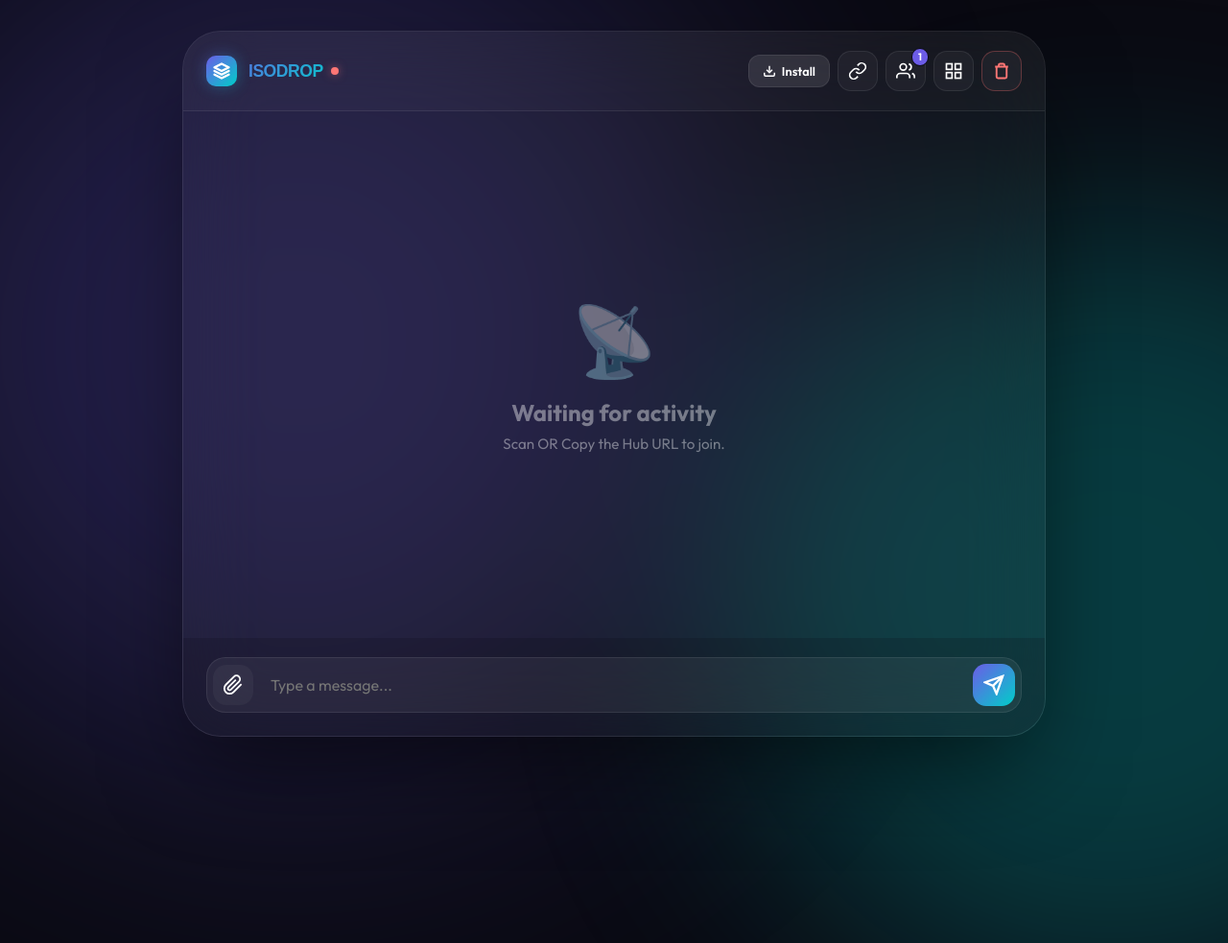
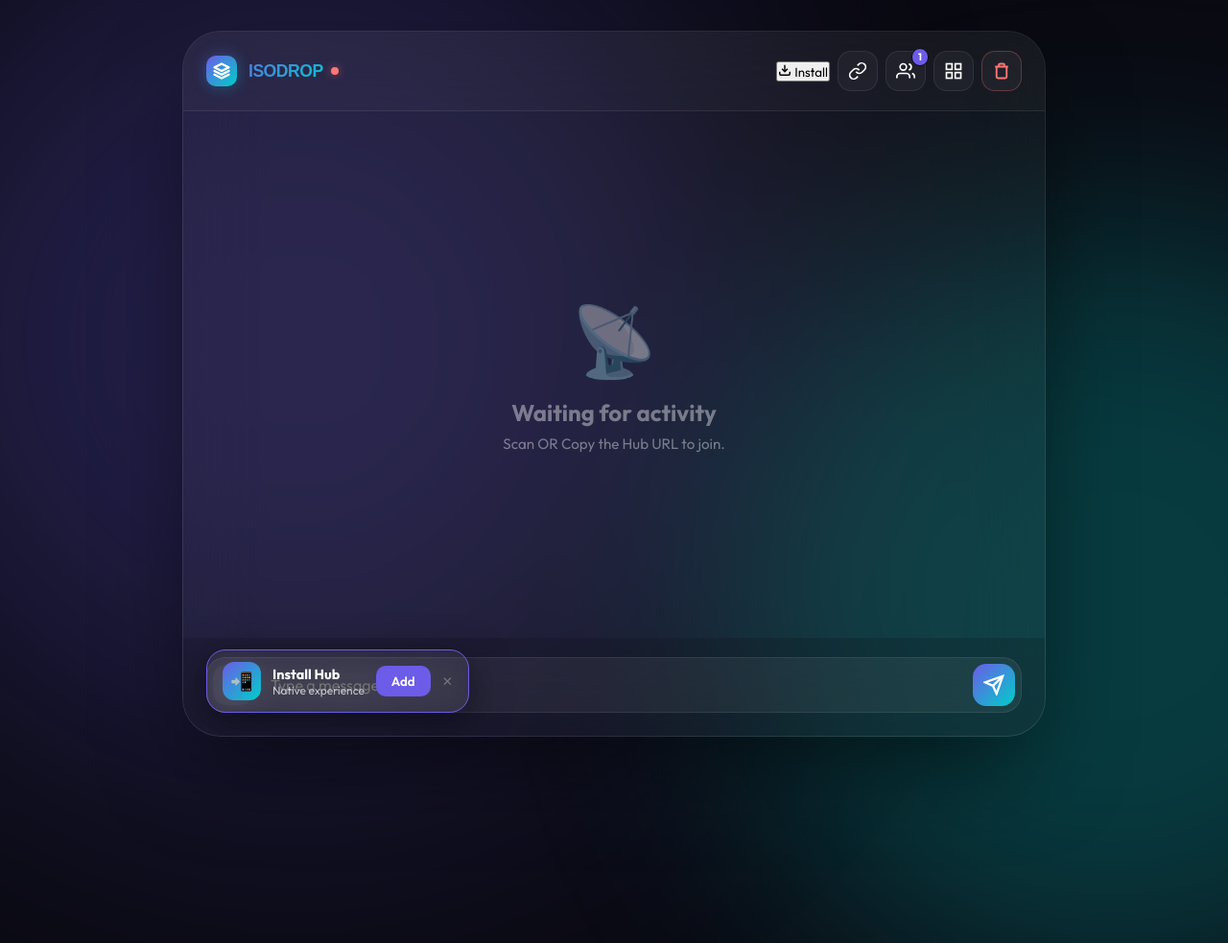
Before and after one commit to aryanjha205/ISODROP, a Flask app: page / in a window 1280 px wide; the page is wider, and only the part inside the window is pictured. Shown: the top 983 px of that part at 96% size. Run offline with Flask 3, Linux system fonts and the light colour scheme; some libraries are stand-ins or nearby versions; some web fonts are replaced.

Commit message:
Add files via upload

```diff
--- a/static/sw.js
+++ b/static/sw.js
@@ -1,7 +1,7 @@
 const CACHE_NAME = 'isodrop-v1';
 const ASSETS = [
     '/',
-    '/static/manifest.json',
+    '/manifest.json',
     '/static/icon.png'
 ];
 
--- a/templates/index.html
+++ b/templates/index.html
@@ -182,28 +182,6 @@
             display: flex;
             gap: 8px;
             align-items: center;
-        }
-
-        .btn-install {
-            display: none;
-            /* Hidden by default, shown via JS */
-            background: rgba(255, 255, 255, 0.1);
-            color: var(--text-main);
-            border: 1px solid var(--glass-border);
-            padding: 8px 14px;
-            border-radius: 12px;
-            font-size: 0.8rem;
-            font-weight: 600;
-            cursor: pointer;
-            transition: 0.3s;
-            align-items: center;
-            gap: 6px;
-        }
-
-        .btn-install:hover {
-            background: var(--grad);
-            border-color: transparent;
-            transform: translateY(-2px);
         }
 
         .btn-icon {
@@ -644,6 +622,36 @@
             </div>
         </footer>
 
+        <!-- Floating Install Bubble -->
+        <div id="pwaBubble"
+            style="display:none; position: fixed; bottom: 24px; left: 24px; z-index: 1000; background: var(--glass); backdrop-filter: blur(20px); border: 1px solid var(--primary); padding: 12px 16px; border-radius: 20px; box-shadow: 0 10px 40px rgba(0,0,0,0.5); align-items: center; gap: 12px; animation: slideInLeft 0.5s cubic-bezier(0.175, 0.885, 0.32, 1.275);">
+            <div
+                style="width: 40px; height: 40px; background: var(--grad); border-radius: 12px; display: flex; align-items: center; justify-content: center; font-size: 1.2rem;">
+                📲</div>
+            <div style="flex:1;">
+                <div style="font-weight: 700; font-size: 0.9rem;">Install Hub</div>
+                <div style="font-size: 0.75rem; opacity: 0.7;">Native experience</div>
+            </div>
+            <button onclick="toggleOverlay('install')"
+                style="background: var(--primary); color: white; border: none; padding: 8px 16px; border-radius: 10px; font-weight: 600; cursor: pointer;">Add</button>
+            <button onclick="this.parentElement.style.display='none'"
+                style="background:transparent; border:none; color:white; opacity:0.3; cursor:pointer;">✕</button>
+        </div>
+
+        <style>
+            @keyframes slideInLeft {
+                from {
+                    opacity: 0;
+                    transform: translateX(-50px);
+                }
+
+                to {
+                    opacity: 1;
+                    transform: translateX(0);
+                }
+            }
+        </style>
+
         <!-- QR Overlay -->
         <div class="overlay" id="qrOverlay" onclick="toggleOverlay('qr')">
             <div class="overlay-card" onclick="event.stopPropagation()">
@@ -899,28 +907,27 @@
         area.addEventListener('drop', (e) => hFiles(e.dataTransfer.files));
 
         // PWA Implementation logic
-        const installBtn = document.getElementById('installBtn');
+        const pwaBubble = document.getElementById('pwaBubble');
         const iosInst = document.getElementById('ios-inst');
         const chromeInst = document.getElementById('chrome-inst');
         const otherInst = document.getElementById('other-inst');
         let deferredPrompt;
 
-        // Detect if standalone
         const isStandalone = window.matchMedia('(display-mode: standalone)').matches || window.navigator.standalone === true;
 
         if (!isStandalone) {
-            installBtn.style.display = 'flex';
-
-            // Detect platform for instructions
             const isIOS = /iPad|iPhone|iPod/.test(navigator.userAgent) && !window.MSStream;
             const isChrome = /Chrome/.test(navigator.userAgent) && /Google Inc/.test(navigator.vendor);
 
+            // Always show bubble if not standalone, helps user find the install option
+            pwaBubble.style.display = 'flex';
+
             if (isIOS) {
-                iosInst.style.display = 'block';
-                otherInst.style.display = 'none';
+                if (iosInst) iosInst.style.display = 'block';
+                if (otherInst) otherInst.style.display = 'none';
             } else if (isChrome || ('BeforeInstallPromptEvent' in window)) {
-                chromeInst.style.display = 'block';
-                otherInst.style.display = 'none';
+                if (chromeInst) chromeInst.style.display = 'block';
+                if (otherInst) otherInst.style.display = 'none';
             }
         }
 
@@ -928,13 +935,19 @@
             e.preventDefault();
             deferredPrompt = e;
             // Native install button click handler
-            document.getElementById('nativeInstallPrompt').onclick = () => {
-                deferredPrompt.prompt();
-                deferredPrompt.userChoice.then((choice) => {
-                    if (choice.outcome === 'accepted') toggleOverlay('install');
-                    deferredPrompt = null;
-                });
-            };
+            const nativeBtn = document.getElementById('nativeInstallPrompt');
+            if (nativeBtn) {
+                nativeBtn.onclick = () => {
+                    deferredPrompt.prompt();
+                    deferredPrompt.userChoice.then((choice) => {
+                        if (choice.outcome === 'accepted') {
+                            toggleOverlay('install');
+                            pwaBubble.style.display = 'none';
+                        }
+                        deferredPrompt = null;
+                    });
+                };
+            }
         });
 
         // PWA Registration
```
Also changed, not shown: static/manifest.json.
